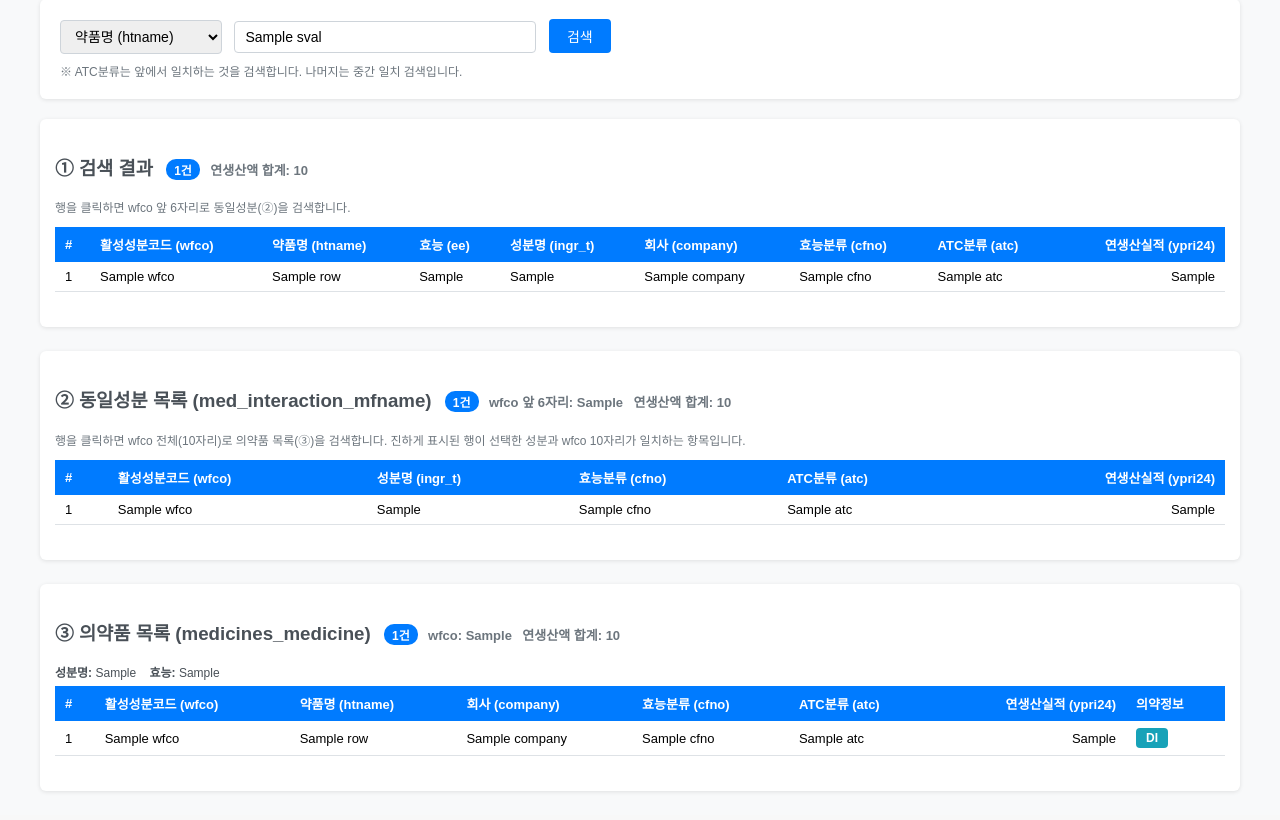
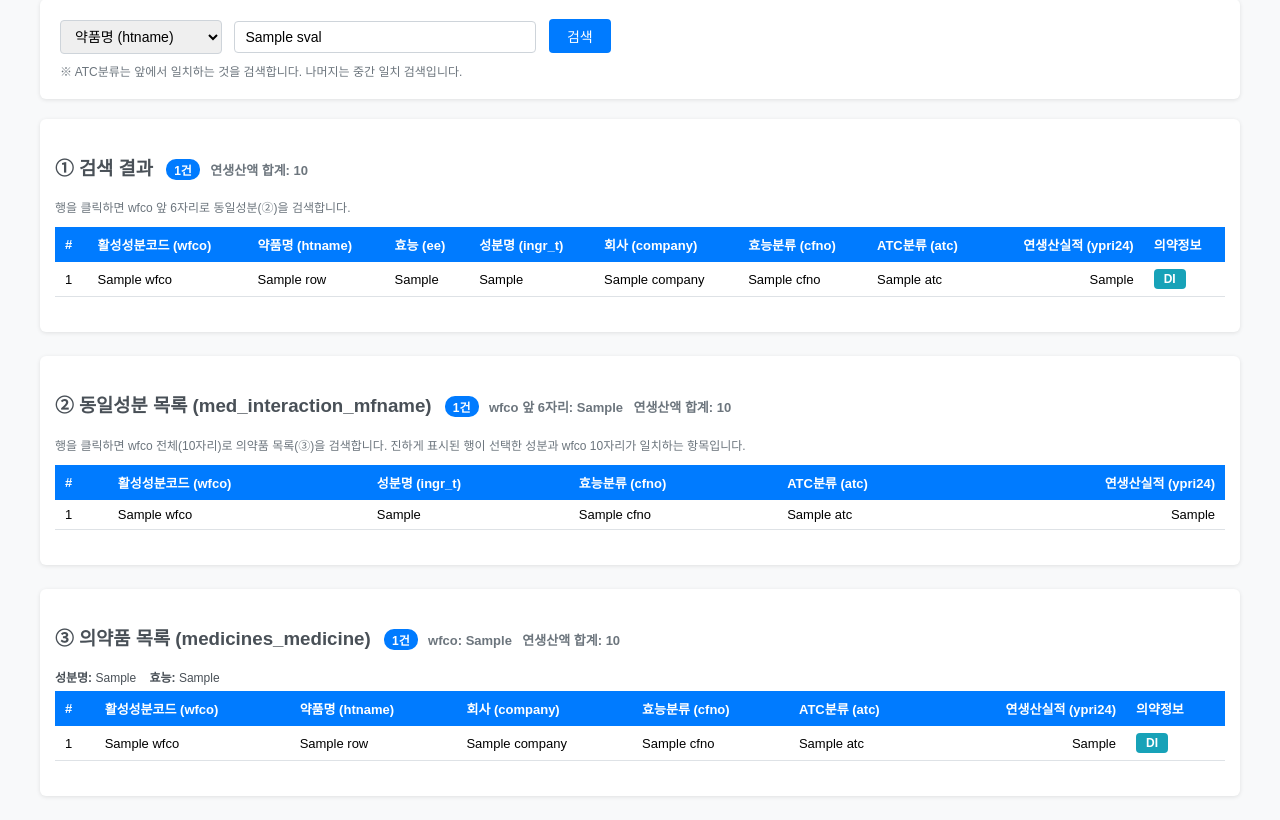
Before and after one commit to ywhcho/di_dups65, a Django app: template templates/equiv_htname/search.html in a window 1280 px wide. Shown: the part 136-956 px from the top of the page. Before the commit the page ends 928 px from the top, so only its background shows below. Run offline with Django 4.2, Linux system fonts and the light colour scheme; the template is opened without the code that fills it: most values are stand-ins (such as "Sample title", 1, 10 or a date in 2020).

Commit message:
feat: add DI button to table1 rows

```diff
--- a/templates/equiv_htname/search.html
+++ b/templates/equiv_htname/search.html
@@ -51,6 +51,7 @@
         <th>효능분류 (cfno)</th>
         <th>ATC분류 (atc)</th>
         <th style="text-align:right;"><a href="?stype={{ stype|urlencode }}&sval={{ sval|urlencode }}&wfco6={{ wfco6|urlencode }}&wfco_t1={{ wfco_t1|urlencode }}&wfco={{ wfco_full|urlencode }}&page1=1&page2={{ request.GET.page2|default:1 }}&page3={{ request.GET.page3|default:1 }}&sort1=ypri24&sort3={{ sort3 }}#table1-section" class="sort-link">연생산실적 (ypri24){% if sort1 == 'ypri24' %} ▼{% endif %}</a></th>
+        <th>의약정보</th>
       </tr>
     </thead>
     <tbody>
@@ -73,6 +74,9 @@
         <td>{{ row.cfno }}</td>
         <td>{{ row.atc }}</td>
         <td style="text-align:right;">{{ row.ypri24_display }}</td>
+        <td>
+          <button class="di-btn" data-htname="{{ row.htname|escapejs }}" title="의약정보 보기">DI</button>
+        </td>
       </tr>
       {% endwith %}
       {% endfor %}
```
